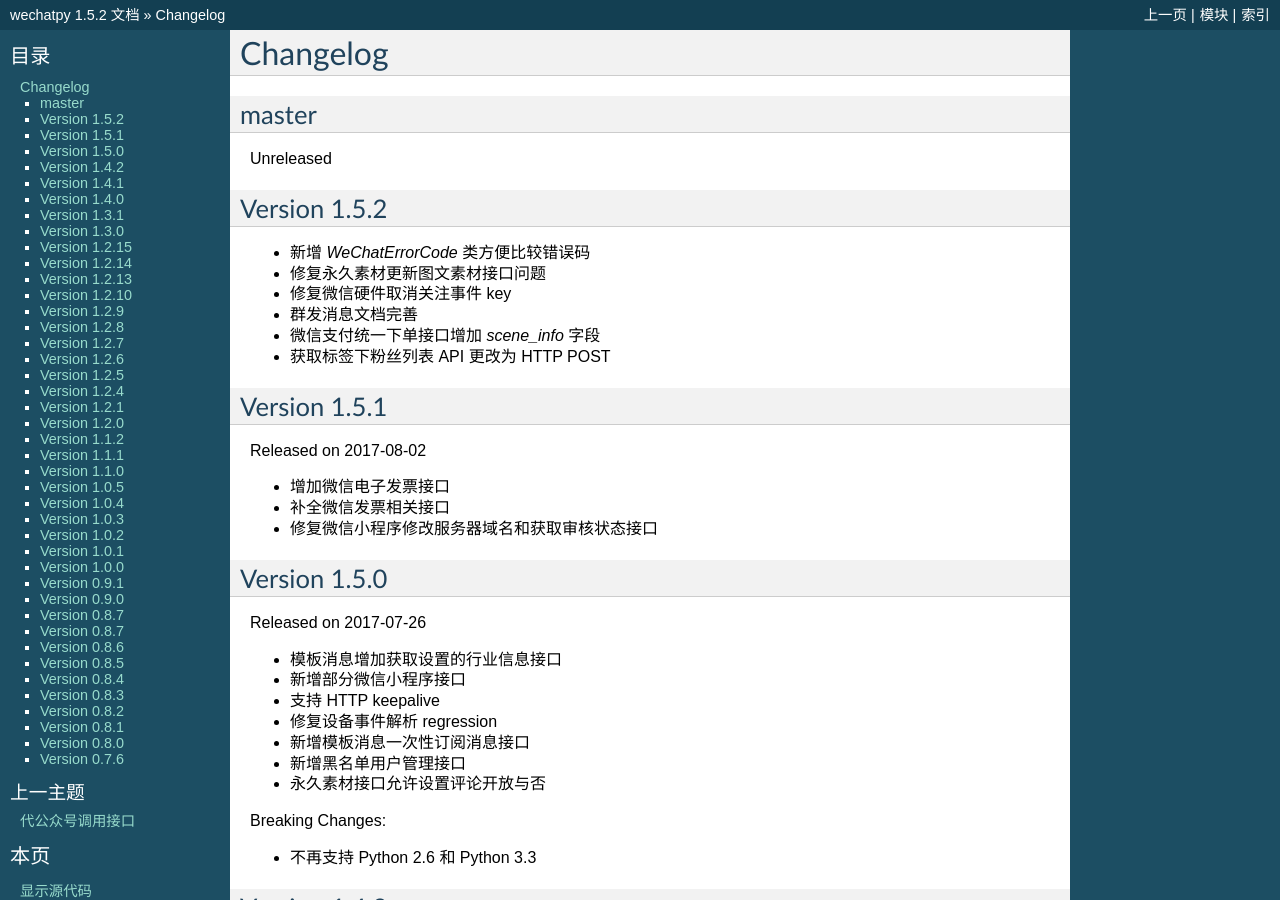
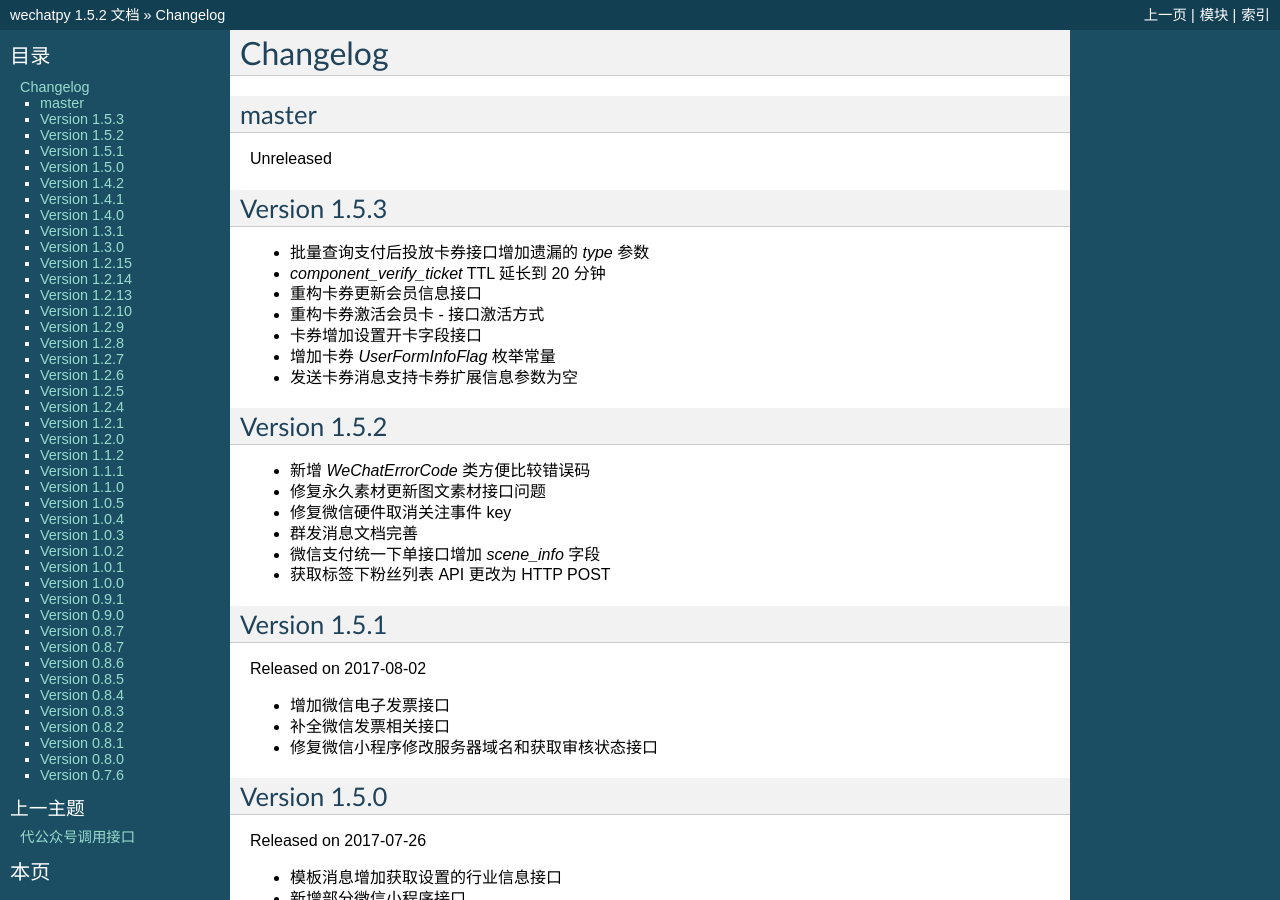
Before and after one commit to wechatpy/wechatpy, a Sphinx documentation site: the page built from docs/changelog.rst, in a window 1280 px wide and 900 px high. Built offline with Sphinx 7.4.7, drawn with Linux system fonts in a browser that asks for light colours.

Commit message:
Add changelog for v1.5.3

```diff
--- a/docs/changelog.rst
+++ b/docs/changelog.rst
@@ -5,6 +5,17 @@
 ------------------
 
 Unreleased
+
+Version 1.5.3
+-------------------
+
++ 批量查询支付后投放卡券接口增加遗漏的 `type` 参数
++ `component_verify_ticket` TTL 延长到 20 分钟
++ 重构卡券更新会员信息接口
++ 重构卡券激活会员卡 - 接口激活方式
++ 卡券增加设置开卡字段接口
++ 增加卡券 `UserFormInfoFlag` 枚举常量
++ 发送卡券消息支持卡券扩展信息参数为空
 
 Version 1.5.2
 -------------------
```
